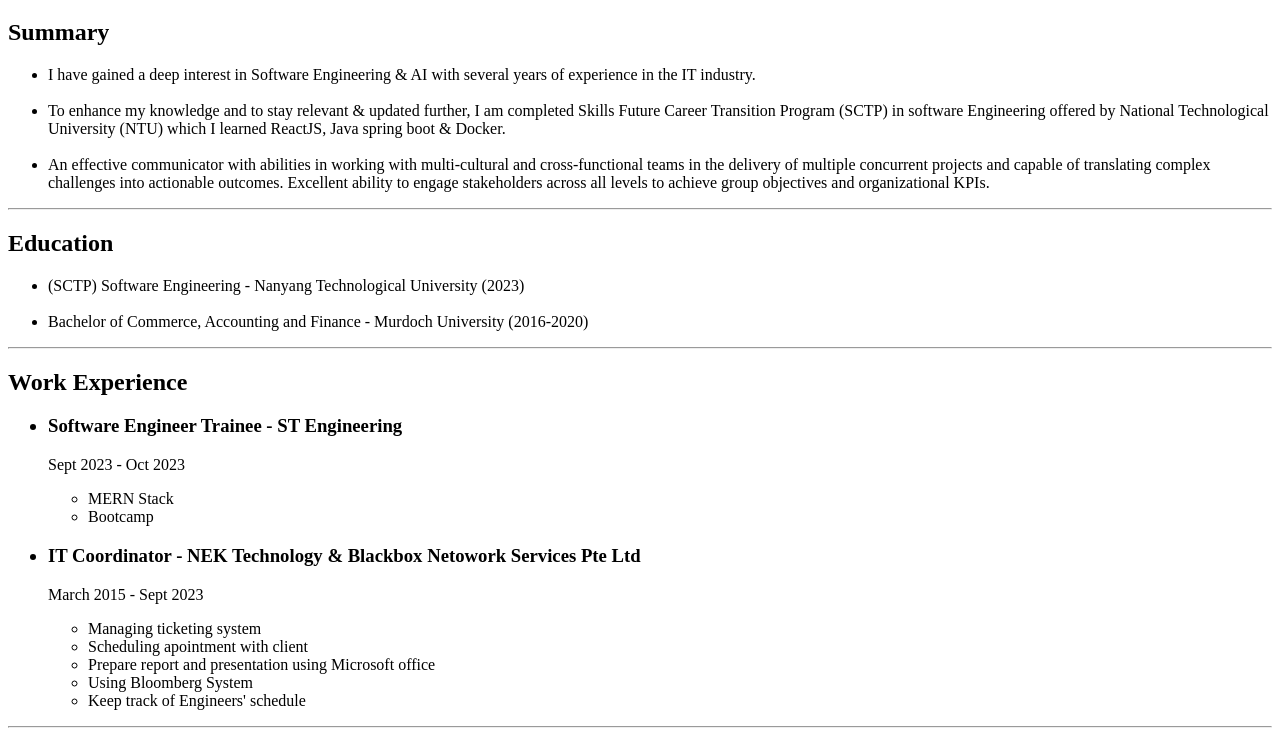
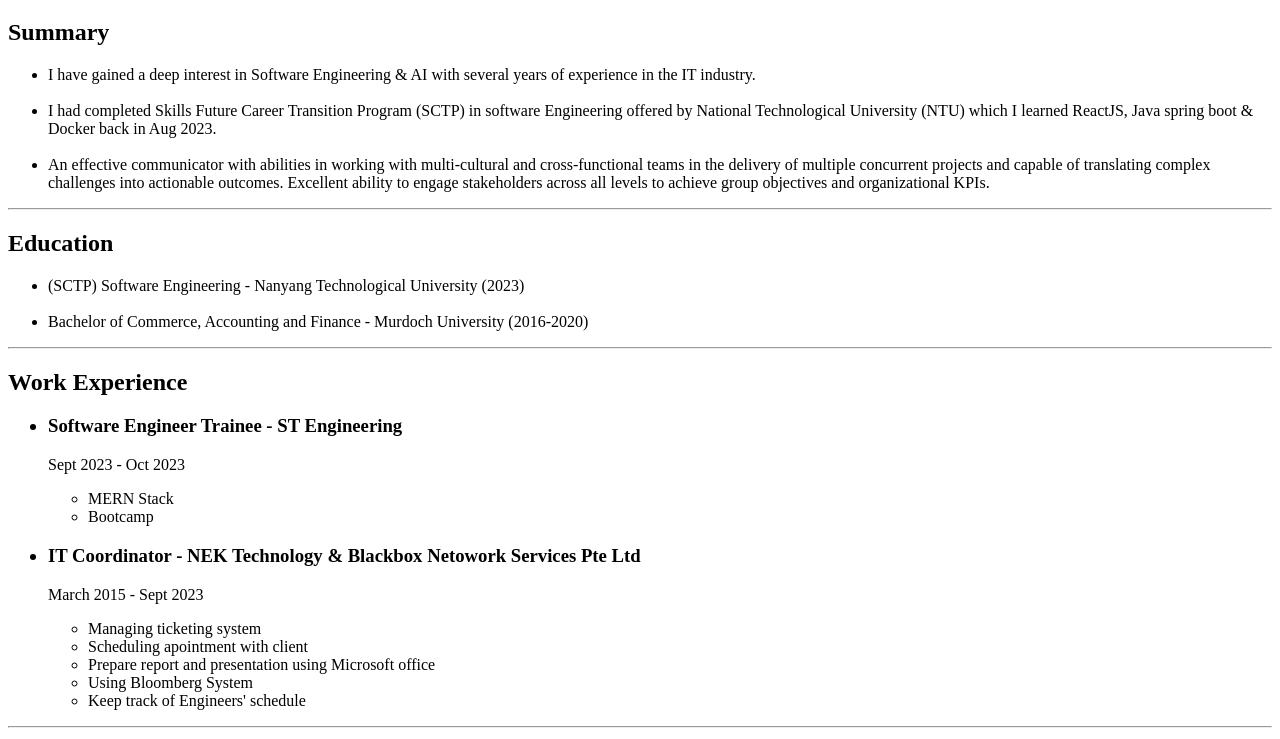
Before and after one commit to rkapril/Online-Resume, a plain HTML site: page index.html in a window 1280 px wide. Shown: the part 61-800 px from the top of the page. Drawn offline with Linux system fonts and the light colour scheme.

Commit message:
Add files via upload

```diff
--- a/index.html
+++ b/index.html
@@ -15,10 +15,9 @@
       </li>
       <br />
       <li>
-        To enhance my knowledge and to stay relevant & updated further, I am
-        completed Skills Future Career Transition Program (SCTP) in software
-        Engineering offered by National Technological University (NTU) which I
-        learned ReactJS, Java spring boot & Docker.
+        I had completed Skills Future Career Transition Program (SCTP) in
+        software Engineering offered by National Technological University (NTU)
+        which I learned ReactJS, Java spring boot & Docker back in Aug 2023.
       </li>
       <br />
       <li>
```
